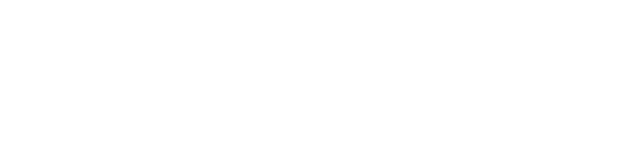
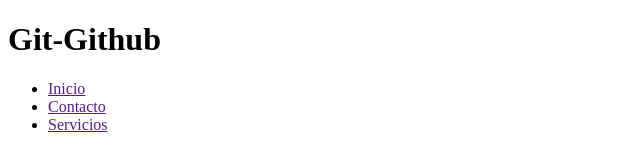
Before and after one commit to anluni/ejemplo-Git-Github, a plain HTML site: page index.html in a window 1280 px wide. Shown: the whole page, without its empty margins (0-640 px from the left). Drawn offline with Linux system fonts and the light colour scheme.

Commit message:
Primer cambio

```diff
--- a/index.html
+++ b/index.html
@@ -6,6 +6,11 @@
     <title>Document</title>
 </head>
 <body>
-
+    <h1>Git-Github</h1>
+    <ul>
+        <li><a href="">Inicio</a></li>
+        <li><a href="">Contacto</a></li>
+        <li><a href="">Servicios</a></li>
+    </ul>
 </body>
 </html>
```
